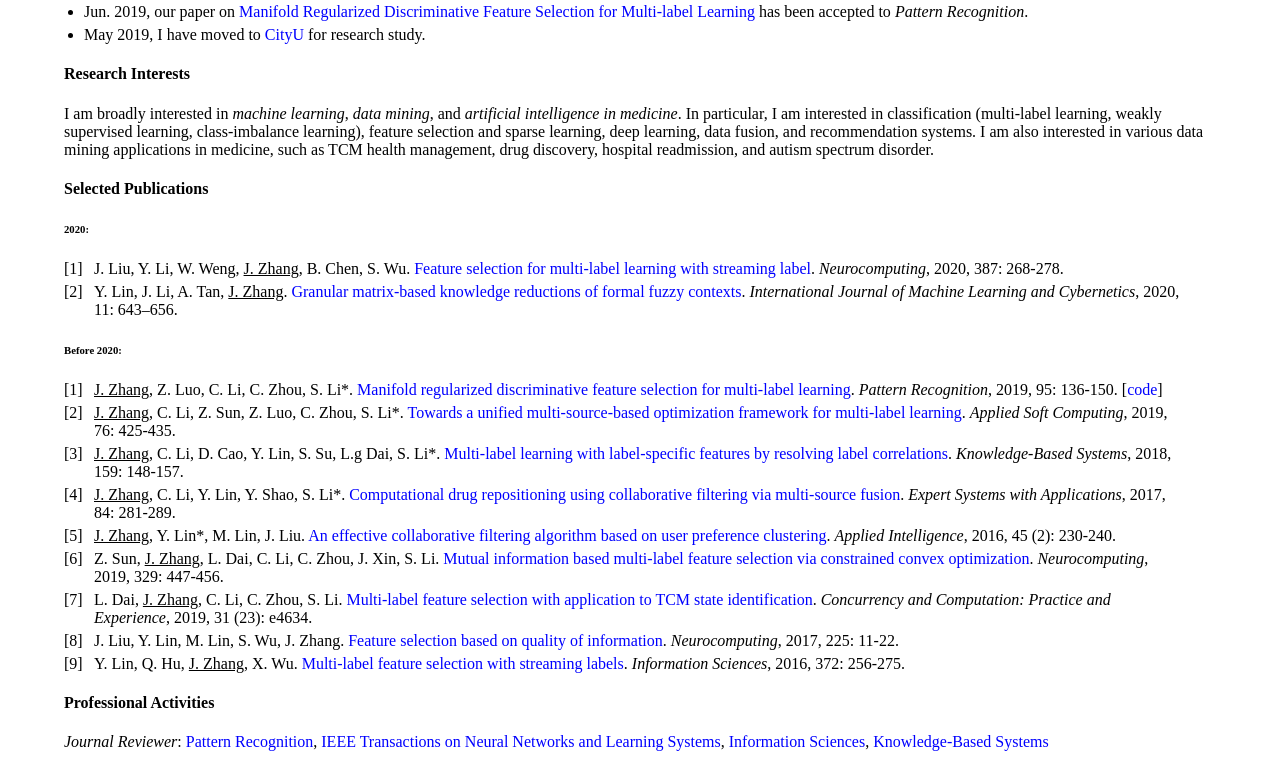
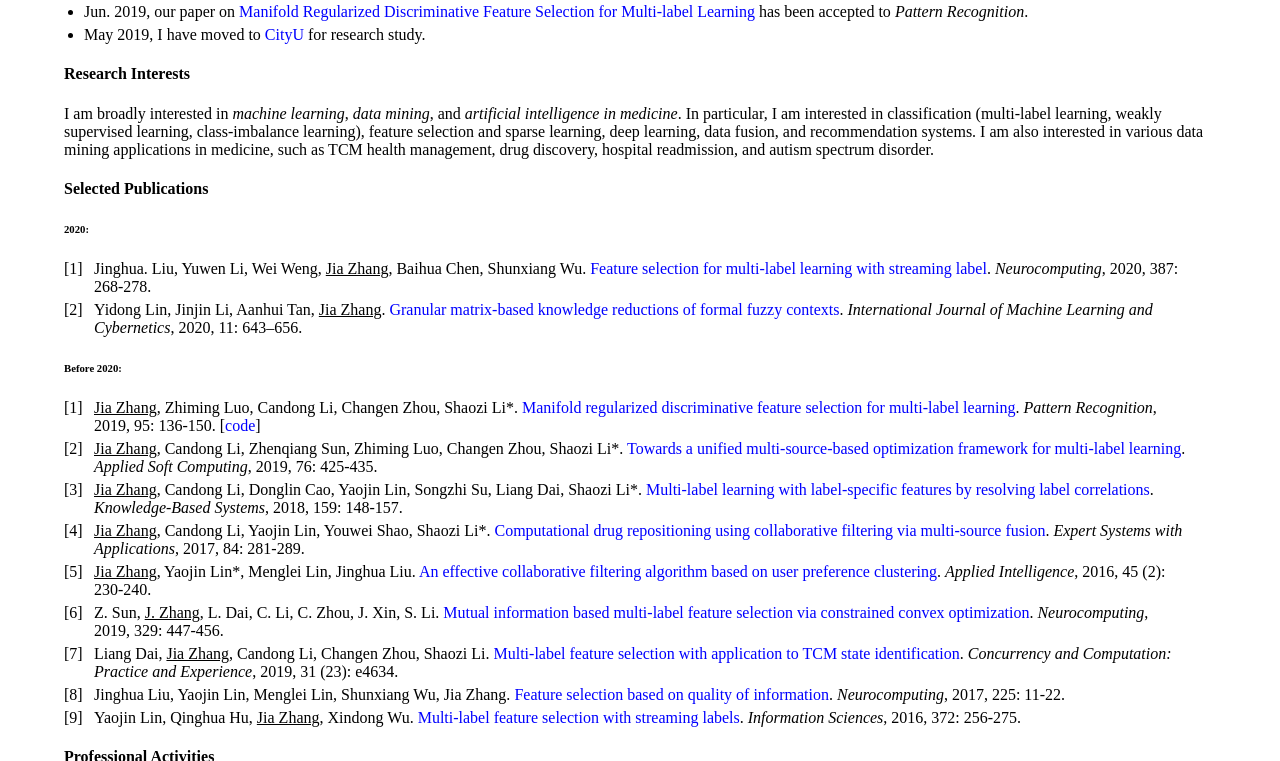
Before and after one commit to jiazhang-ml/jiazhang-ml.github.io, a Jekyll site: the page built from index.md, in a window 1280 px wide and 900 px high, scrolled down 350 px, cut to the strip 0-761 px from the top of the window. Built offline with Jekyll 4.4.1, drawn with Linux system fonts in a browser that asks for light colours.

Commit message:
Update index.md

```diff
--- a/index.md
+++ b/index.md
@@ -26,20 +26,20 @@ I am broadly interested in *machine learning*, *data mining*, and *artificial in
 #### Selected Publications
 
 ###### 2020:
-1. J. Liu, Y. Li, W. Weng, <u>J. Zhang</u>, B. Chen, S. Wu. [Feature selection for multi-label learning with streaming label](https://www.sciencedirect.com/science/article/abs/pii/S0925231220300242). *Neurocomputing*, 2020, 387: 268-278.
-2. Y. Lin, J. Li, A. Tan, <u>J. Zhang</u>. [Granular matrix-based knowledge reductions of formal fuzzy contexts](https://link.springer.com/article/10.1007/s13042-019-01022-4). *International Journal of Machine Learning and Cybernetics*, 2020, 11: 643–656.
+1. Jinghua. Liu, Yuwen Li, Wei Weng, <u>Jia Zhang</u>, Baihua Chen, Shunxiang Wu. [Feature selection for multi-label learning with streaming label](https://www.sciencedirect.com/science/article/abs/pii/S0925231220300242). *Neurocomputing*, 2020, 387: 268-278.
+2. Yidong Lin, Jinjin Li, Aanhui Tan, <u>Jia Zhang</u>. [Granular matrix-based knowledge reductions of formal fuzzy contexts](https://link.springer.com/article/10.1007/s13042-019-01022-4). *International Journal of Machine Learning and Cybernetics*, 2020, 11: 643–656.
 
 
 ###### Before 2020:
-1. <u>J. Zhang</u>, Z. Luo, C. Li, C. Zhou, S. Li\*. [Manifold regularized discriminative feature selection for multi-label learning](https://www.sciencedirect.com/science/article/abs/pii/S0031320319302341). *Pattern Recognition*, 2019, 95: 136-150. [[code](MDFS-master.zip)]
-2. <u>J. Zhang</u>, C. Li, Z. Sun, Z. Luo, C. Zhou, S. Li\*. [Towards a unified multi-source-based optimization framework for multi-label learning](https://www.sciencedirect.com/science/article/abs/pii/S1568494618307051). *Applied Soft Computing*, 2019, 76: 425-435.
-3. <u>J. Zhang</u>, C. Li, D. Cao, Y. Lin, S. Su, L.g Dai, S. Li\*. [Multi-label learning with label-specific features by resolving label correlations](https://www.sciencedirect.com/science/article/abs/pii/S0950705118303472). *Knowledge-Based Systems*, 2018, 159: 148-157.
-4. <u>J. Zhang</u>, C. Li, Y. Lin, Y. Shao, S. Li\*. [Computational drug repositioning using collaborative filtering via multi-source fusion](https://www.sciencedirect.com/science/article/pii/S0957417417303202). *Expert Systems with Applications*, 2017, 84: 281-289.
-5. <u>J. Zhang</u>, Y. Lin\*, M. Lin, J. Liu. [An effective collaborative filtering algorithm based on user preference clustering](https://link.springer.com/article/10.1007/s10489-015-0756-9). *Applied Intelligence*, 2016, 45 (2): 230-240.
+1. <u>Jia Zhang</u>, Zhiming Luo, Candong Li, Changen Zhou, Shaozi Li\*. [Manifold regularized discriminative feature selection for multi-label learning](https://www.sciencedirect.com/science/article/abs/pii/S0031320319302341). *Pattern Recognition*, 2019, 95: 136-150. [[code](MDFS-master.zip)]
+2. <u>Jia Zhang</u>, Candong Li, Zhenqiang Sun, Zhiming Luo, Changen Zhou, Shaozi Li\*. [Towards a unified multi-source-based optimization framework for multi-label learning](https://www.sciencedirect.com/science/article/abs/pii/S1568494618307051). *Applied Soft Computing*, 2019, 76: 425-435.
+3. <u>Jia Zhang</u>, Candong Li, Donglin Cao, Yaojin Lin, Songzhi Su, Liang Dai, Shaozi Li\*. [Multi-label learning with label-specific features by resolving label correlations](https://www.sciencedirect.com/science/article/abs/pii/S0950705118303472). *Knowledge-Based Systems*, 2018, 159: 148-157.
+4. <u>Jia Zhang</u>, Candong Li, Yaojin Lin, Youwei Shao, Shaozi Li\*. [Computational drug repositioning using collaborative filtering via multi-source fusion](https://www.sciencedirect.com/science/article/pii/S0957417417303202). *Expert Systems with Applications*, 2017, 84: 281-289.
+5. <u>Jia Zhang</u>, Yaojin Lin\*, Menglei Lin, Jinghua Liu. [An effective collaborative filtering algorithm based on user preference clustering](https://link.springer.com/article/10.1007/s10489-015-0756-9). *Applied Intelligence*, 2016, 45 (2): 230-240.
 6. Z. Sun, <u>J. Zhang</u>, L. Dai, C. Li, C. Zhou, J. Xin, S. Li. [Mutual information based multi-label feature selection via constrained convex optimization](https://www.sciencedirect.com/science/article/abs/pii/S0925231218312360). *Neurocomputing*, 2019, 329: 447-456.
-7. L. Dai, <u>J. Zhang</u>, C. Li, C. Zhou, S. Li. [Multi‐label feature selection with application to TCM state identification](https://onlinelibrary.wiley.com/doi/abs/10.1002/cpe.4634). *Concurrency and Computation: Practice and Experience*, 2019, 31 (23): e4634.
-8. J. Liu, Y. Lin, M. Lin, S. Wu, J. Zhang. [Feature selection based on quality of information](https://www.sciencedirect.com/science/article/abs/pii/S0925231216312991). *Neurocomputing*, 2017, 225: 11-22.
-9. Y. Lin, Q. Hu, <u>J. Zhang</u>, X. Wu. [Multi-label feature selection with streaming labels](https://www.sciencedirect.com/science/article/pii/S0020025516306120). *Information Sciences*, 2016, 372: 256-275.
+7. Liang Dai, <u>Jia Zhang</u>, Candong Li, Changen Zhou, Shaozi Li. [Multi‐label feature selection with application to TCM state identification](https://onlinelibrary.wiley.com/doi/abs/10.1002/cpe.4634). *Concurrency and Computation: Practice and Experience*, 2019, 31 (23): e4634.
+8. Jinghua Liu, Yaojin Lin, Menglei Lin, Shunxiang Wu, Jia Zhang. [Feature selection based on quality of information](https://www.sciencedirect.com/science/article/abs/pii/S0925231216312991). *Neurocomputing*, 2017, 225: 11-22.
+9. Yaojin Lin, Qinghua Hu, <u>Jia Zhang</u>, Xindong Wu. [Multi-label feature selection with streaming labels](https://www.sciencedirect.com/science/article/pii/S0020025516306120). *Information Sciences*, 2016, 372: 256-275.
 
 #### Professional Activities
 
```
